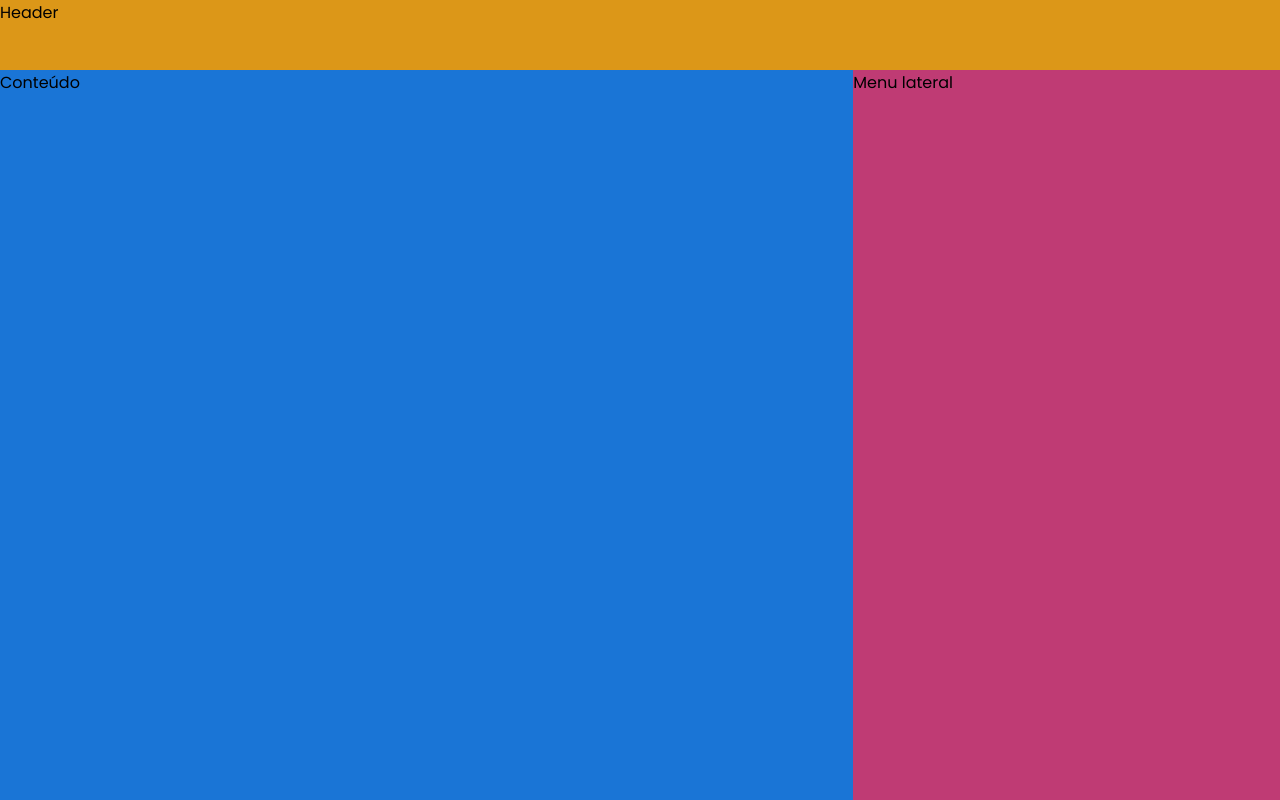
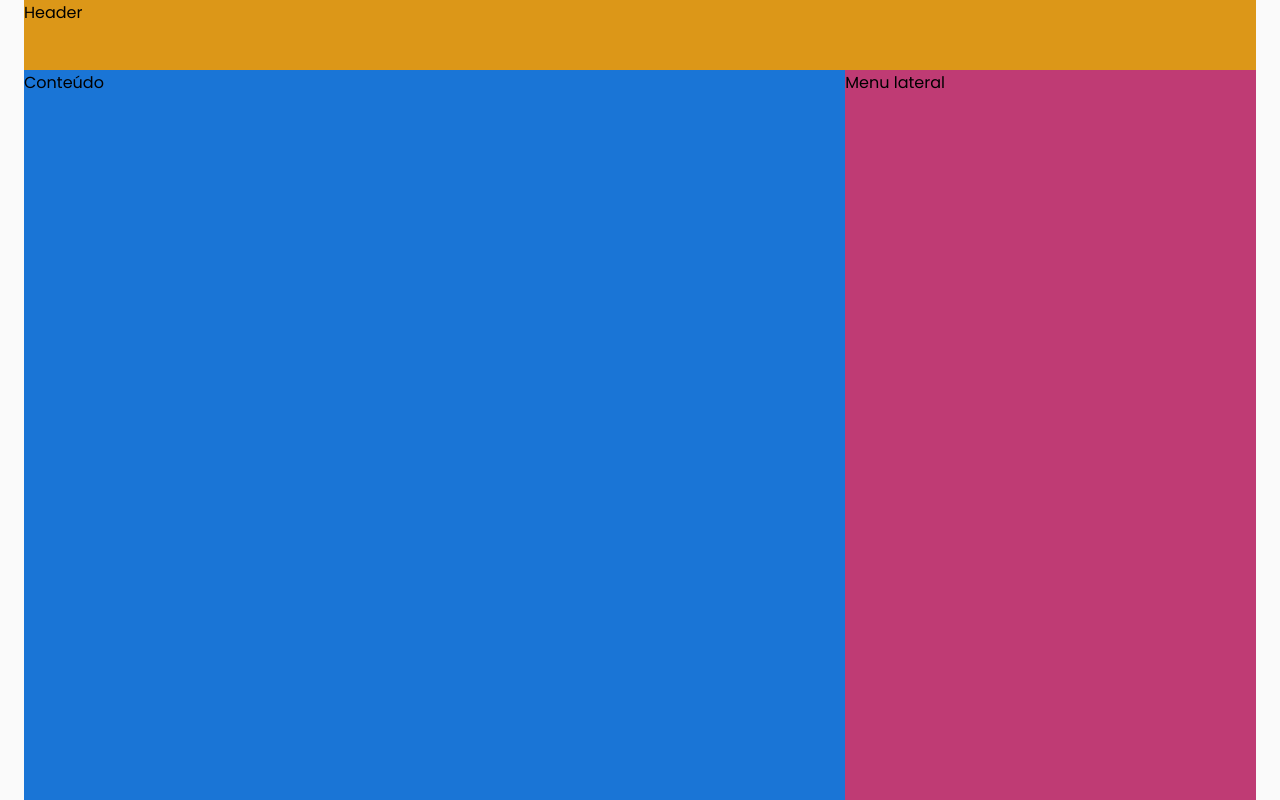
Before and after one commit to allankildare/projeto-coderhouse-turma-01, a plain HTML site: page pages/aula15.html in a window 1280 px wide. Drawn offline with Linux system fonts and the light colour scheme.

Commit message:
style: cor de fundo da aplicacao e remocao de comentarios

```diff
--- a/styles/index.css
+++ b/styles/index.css
@@ -8,13 +8,12 @@
     box-sizing: border-box;
 }
 
+body {
+    background-color: #fafafa;
+}
+
 .main-menu {
     background: #c84322;
-    /* position: fixed;
-    width: 100%; */
-    /* display: flex;
-    justify-content: center; */
-    /* align-items: center; */
 }
 
 .main-menu .wrapper-menu {
@@ -24,15 +23,6 @@
     margin: 0 auto;
     max-width: 1440px;
     padding: 0 1.5rem;
-}
-
-.main-menu .navigation {
-    /* padding:  */
-    /* padding-top: 4px;
-    padding-bottom: 4px;
-    padding-right: 20px;
-    padding-left: 20px; */
-    /* margin: 16px 4px 24px 8px; */
 }
 
 .main-menu .navigation ul {
@@ -62,6 +52,10 @@
 
 .main-menu .navigation ul > li:nth-child(2n+2) {
     background-color: #e3cf17;
+}
+
+.container {
+    padding: 0 1.5rem;
 }
 
 .exemplo {
```
